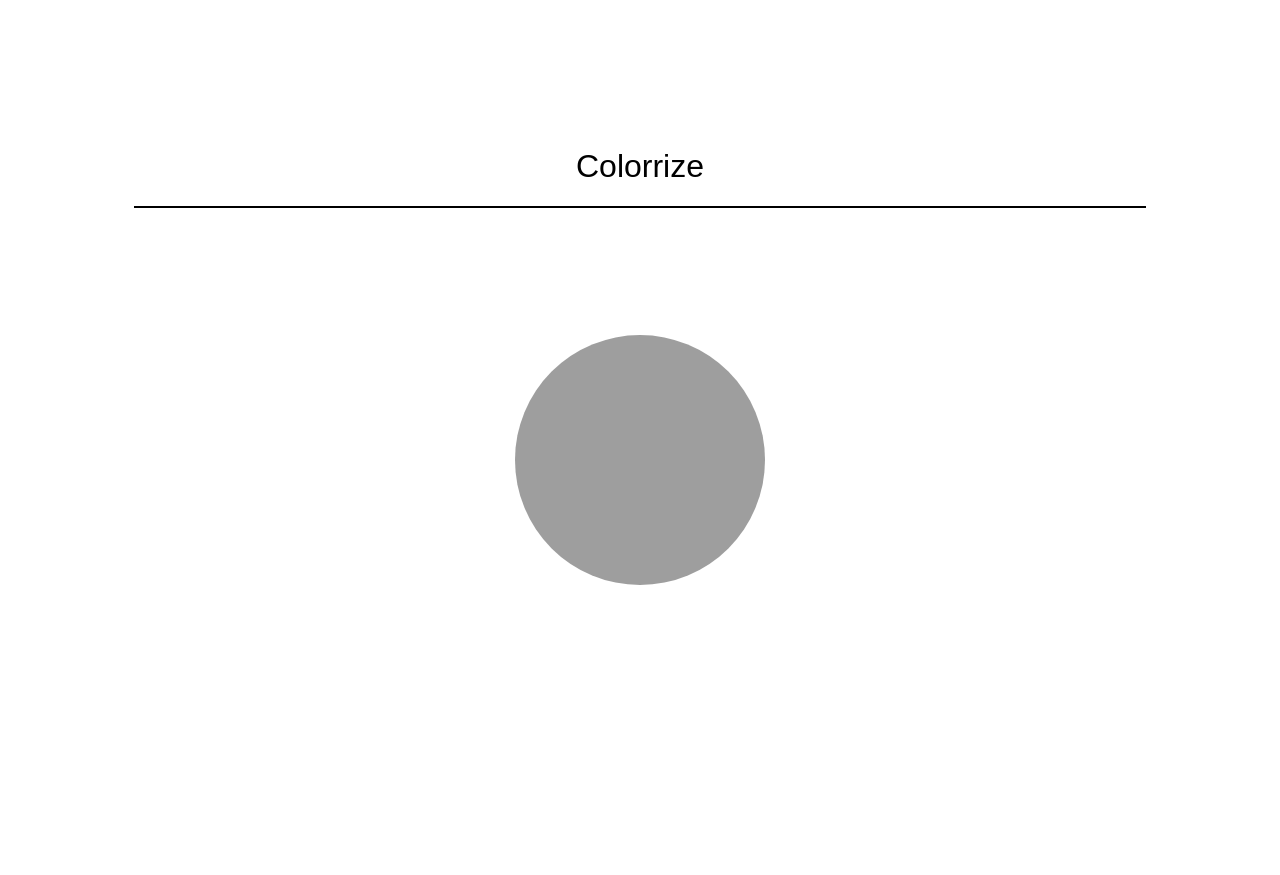
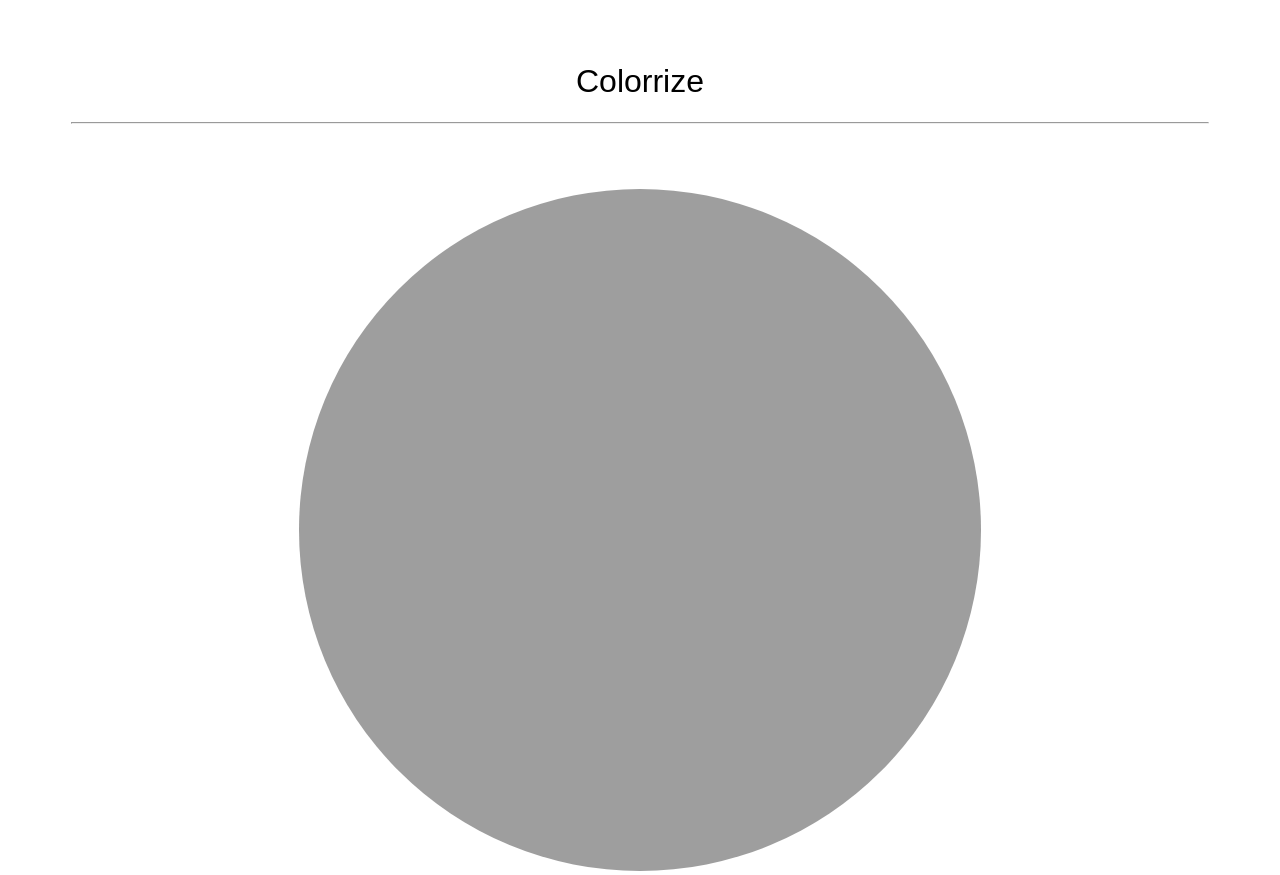
Before and after one commit to BenjaminFlatz/learn.colorrize.server, a plain HTML site: page data/frontend/index.html in a window 1280 px wide. Before the commit the page ends 800 px from the top, so only its background shows below. Drawn offline with Linux system fonts and the light colour scheme.

Commit message:
updated cross origin and html

```diff
--- a/data/frontend/index.html
+++ b/data/frontend/index.html
@@ -18,7 +18,7 @@
             var image = new Image(250, 250);
             image.crossOrigin = "Anonymous";
             image.onload = () => canvasContext.drawImage(image, 0, 0, image.width, image.height);
-            image.src = "https://raw.githubusercontent.com/BenjaminFlatz/colorrize/master/app/src/main/res/drawable-v24/palette.png";
+            image.src = "https://raw.githubusercontent.com/BenjaminFlatz/colorrize/678bef9eb1624ed4037b70dd104686fe65333b27/app/src/main/res/drawable-v24/palette.png";
 
             canvasEl.addEventListener("click", function(mouseEvent) {
                 var imgData = canvasContext.getImageData(mouseEvent.offsetX, mouseEvent.offsetY, 1, 1);
@@ -51,11 +51,13 @@
 </head>
 
 <body>
-    <header class="container">
-        <h1>Colorrize</h1>
-    </header>
+
 
     <div class="container">
+
+            <h1>Colorrize</h1>
+            <hr>
+
         <canvas id="colorCanvas" class="color-canvas" width="250" height="250"></canvas>
         <!--div class="btn open-picker">
             <h1>Hey</h1>
--- a/data/frontend/style.css
+++ b/data/frontend/style.css
@@ -1,3 +1,11 @@
+html,
+body {
+  height: 100%;
+}
+
+body {
+  overflow: hidden;
+}
 header {
     border-bottom: 2px solid black;
     transition: 1s;
@@ -8,10 +16,11 @@ header {
 h1 {
     font-family: Arial, Helvetica, sans-serif;
     font-weight: 300;
+    font-size: xx-large;
 }
 
 .container {
-    margin: 10%;
+    margin: 5%;
     justify-content: center;
     text-align: center;
 }
@@ -27,5 +36,8 @@ h1 {
 }
 
 .color-canvas {
-    border-radius: 50%
+    margin-top: 5%;
+    border-radius: 50%;
+    width: 60%;
+    height: 60%;
 }
```
Also changed, not shown: data/frontend/images/palette.png (deleted), 1 other file.
